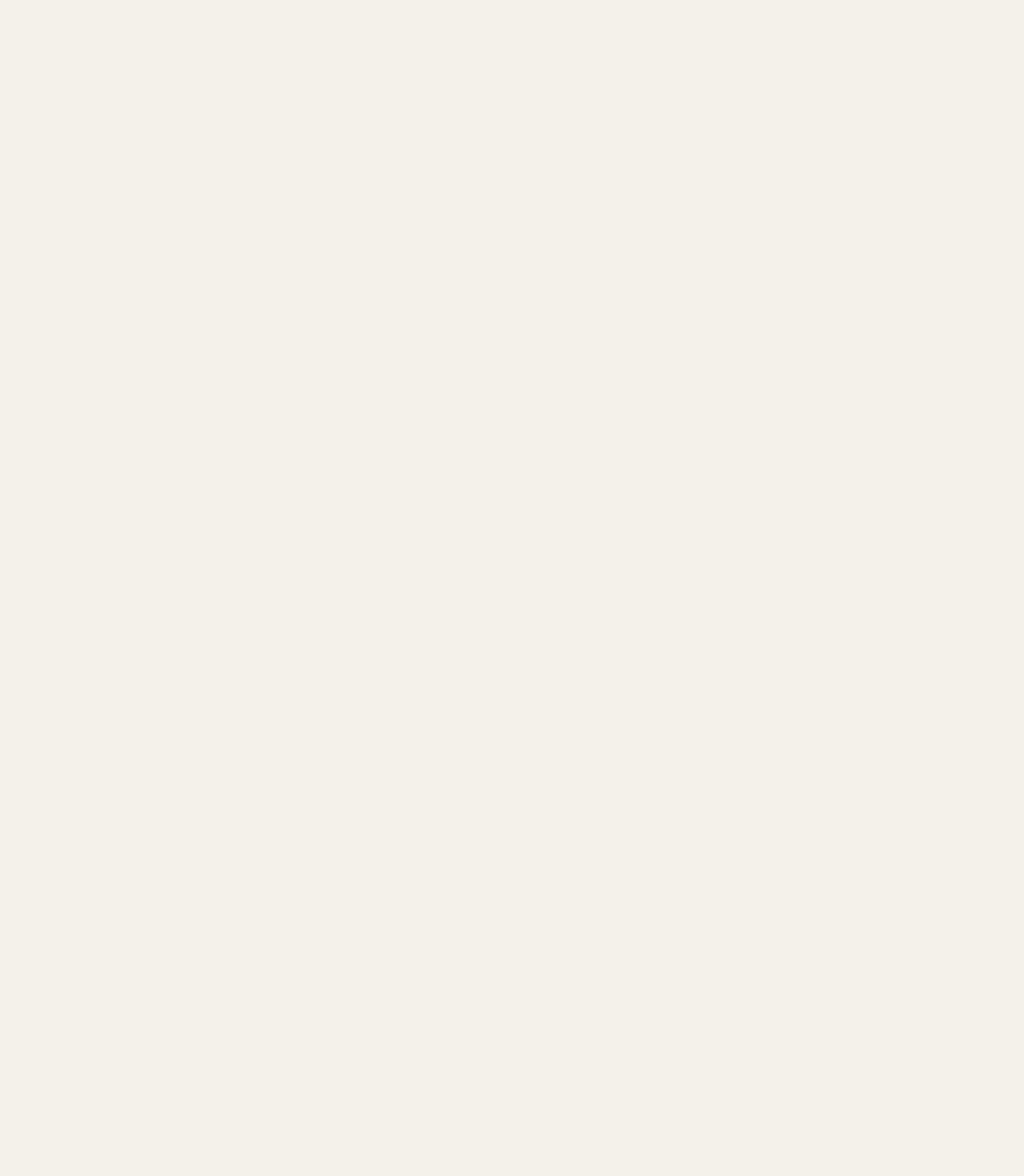
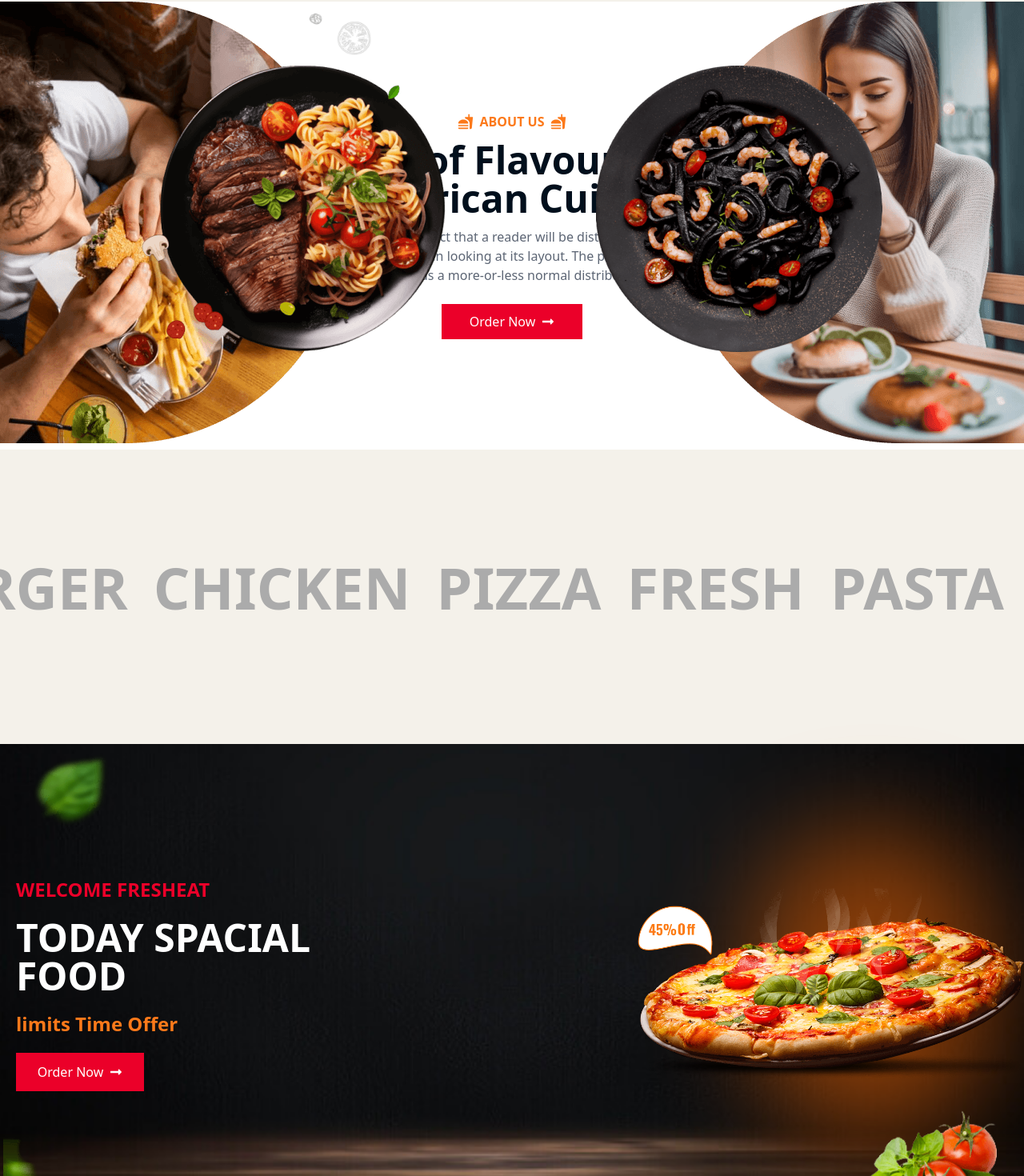
Before and after one commit to oxshaghp/FreshHeat, a React (Vite) app: page /about in a window 1280 px wide. Shown: the part 1050-2520 px from the top of the page at 80% size. Before the commit the page ends 996 px from the top, so only its background shows below. Built offline with nearby package versions, Linux system fonts and the light colour scheme.

Commit message:
About , scrool ,

```diff
--- a/src/component/pages/About/AboutPage.jsx
+++ b/src/component/pages/About/AboutPage.jsx
@@ -1,11 +1,17 @@
 import React from "react";
 import Hero from "./Hero/Hero";
 import CurdsFood from "./Curds Food/CurdsFood";
+import American from "./American/American";
+import Text from "./Text Marquee Animation/Text";
+import TodaySpicial from "./TodaySpicial/TodaySpicial";
 function AboutPage() {
   return (
     <div>
       <Hero title={"about us"} left={"Home"} right={"About Us"} />
       <CurdsFood />
+      <American />
+      <Text />
+      <TodaySpicial />
     </div>
   );
 }
--- /dev/null
+++ b/src/component/pages/About/American/American.jsx
@@ -0,0 +1,92 @@
+import React from "react";
+import { MdFastfood } from "react-icons/md";
+import Buttone from "/src/component/Button";
+
+function American() {
+  return (
+    <div className="w-full relative bg-[var(--white)] h-[560px] mb-34">
+      {/* Content Centre */}
+      <div className="absolute flex justify-center items-center text-center flex-col left-1/2 top-1/2 -translate-x-1/2 -translate-y-1/2 px-4">
+        {/* Header Icons and Title */}
+        <div className="flex justify-center items-center gap-2">
+          <MdFastfood className="size-4 sm:size-5 text-[var(--orange)]" />
+          <b className="text-sm sm:text-base text-[var(--orange)] uppercase">
+            About Us
+          </b>
+          <MdFastfood className="size-4 sm:size-5 text-[var(--orange)]" />
+        </div>
+
+        {/* Heading */}
+        <div className="mt-3 mb-3 px-2">
+          <h1 className="max-w-xs sm:max-w-md md:max-w-3xl font-bold text-[var(--title)] text-center text-2xl sm:text-3xl md:text-5xl">
+            Variety of Flavours From American Cuisine
+          </h1>
+        </div>
+
+        {/* Paragraph */}
+        <div className="max-w-xs sm:max-w-md md:max-w-xl font-medium text-[var(--text)] text-center text-[11px] sm:text-sm md:text-base">
+          It is a long established fact that a reader will be distracted by the
+          readable content of a page when looking at its layout. The point of
+          using Lorem Ipsum is that it has a more-or-less normal distribution of
+          letters.
+        </div>
+
+        {/* Button */}
+        <div className="flex justify-center items-center mt-6">
+          <Buttone
+            text={"Order Now"}
+            w={"w-36 sm:w-40 md:w-44"}
+            h={"h-10 sm:h-11"}
+          />
+        </div>
+      </div>
+
+      {/* Icone-bg */}
+      <div className="absolute left-1/4 top-10 animate-bounce hidden xl:block">
+        <img
+          src="/public/Home/aboutSection/aboutShape1_2.png"
+          alt="Icone"
+          className="size-36 object-cover"
+        />
+      </div>
+      <div className="absolute left-0 hidden xl:block">
+        <img
+          src="/public/Home/aboutSection/aboutShape1_1.png"
+          alt="Icone"
+          className="object-cover"
+        />
+      </div>
+      <div className="absolute right-0 hidden xl:block">
+        <img
+          src="/public/Home/aboutSection/aboutShape1_4.png"
+          alt="Icone"
+          className="object-cover"
+        />
+      </div>
+
+      {/* Dishes with slow spin  */}
+      <div
+        className="absolute left-44 top-20 hidden xl:block"
+        style={{ animation: "spin 13s linear infinite" }}
+      >
+        <img
+          src="/public/Home/aboutSection/aboutShape1_3.png"
+          alt="Icone"
+          className="object-cover"
+        />
+      </div>
+      <div
+        className="absolute right-44 top-20 hidden xl:block"
+        style={{ animation: "spin 13s linear infinite" }}
+      >
+        <img
+          src="/public/Home/aboutSection/aboutShape1_6.png"
+          alt="Icone"
+          className="object-cover"
+        />
+      </div>
+    </div>
+  );
+}
+
+export default American;
--- a/src/component/pages/About/Curds Food/CurdsFood.jsx
+++ b/src/component/pages/About/Curds Food/CurdsFood.jsx
@@ -16,7 +16,7 @@ function CurdsFood() {
   }, []);
 
   return (
-    <div className="relative flex justify-center items-center gap-8 flex-col lg:flex-row bg-[var(--bg2)] pt-12 pb-20 p-5">
+    <div className="relative flex justify-center items-center gap-8 flex-col lg:flex-row bg-[var(--bg2)] pt-12 pb-34 p-5">
       {/* Box 1 */}
       <div
         className="relative object-cover w-auto h-auto flex justify-center items-center gap-3"
--- /dev/null
+++ b/src/component/pages/About/Text Marquee Animation/Text.jsx
@@ -0,0 +1,52 @@
+import React, { useEffect, useRef } from "react";
+import gsap from "gsap";
+
+function Text() {
+  const containerRef = useRef(null);
+  const textRef = useRef(null);
+
+  useEffect(() => {
+    const width = textRef.current.offsetWidth;
+
+    gsap.to(textRef.current, {
+      x: `-${width / 2}px`,
+      duration: 15,
+      ease: "linear",
+      repeat: -1,
+    });
+  }, []);
+
+  const words = [
+    "GRILLED",
+    "CHICKEN",
+    "BURGER",
+    "CHICKEN",
+    "PIZZA",
+    "FRESH",
+    "PASTA",
+  ];
+
+  return (
+    <div
+      className="overflow-hidden whitespace-nowrap w-full h-auto mb-24 bg-[var(--bg2)]"
+      ref={containerRef}
+    >
+      <div className="inline-block" ref={textRef}>
+        {[...Array(2)].map((_, i) => (
+          <span key={i} className="mx-4">
+            {words.map((word, index) => (
+              <span
+                key={index}
+                className="text-4xl sm:text-6xl md:text-7xl font-bold text-[var(--text2)] mx-4 inline-block transition-all duration-300 hover:text-[var(--red)] hover:border-b-[3px] hover:border-[var(--red)]"
+              >
+                {word}
+              </span>
+            ))}
+          </span>
+        ))}
+      </div>
+    </div>
+  );
+}
+
+export default Text;
--- /dev/null
+++ b/src/component/pages/About/TodaySpicial/TodaySpicial.jsx
@@ -0,0 +1,97 @@
+import React, { useEffect, useRef } from "react";
+import gsap from "gsap";
+import Button from "/src/component/Button";
+
+function TodaySpicial() {
+  const pizzaRef = useRef(null);
+  const shape1Ref = useRef(null);
+  const shape2Ref = useRef(null);
+  const shape3Ref = useRef(null);
+
+  useEffect(() => {
+    gsap.to(pizzaRef.current, {
+      x: 20,
+      duration: 2,
+      yoyo: true,
+      repeat: -1,
+      ease: "sine.inOut",
+    });
+
+    gsap.to(shape1Ref.current, {
+      x: 20,
+      duration: 2,
+      yoyo: true,
+      repeat: -1,
+      ease: "sine.inOut",
+    });
+
+    gsap.to(shape2Ref.current, {
+      y: 15,
+      duration: 2,
+      yoyo: true,
+      repeat: -1,
+      ease: "sine.inOut",
+    });
+
+    gsap.to(shape3Ref.current, {
+      y: 15,
+      duration: 2,
+      yoyo: true,
+      repeat: -1,
+      ease: "sine.inOut",
+    });
+  }, []);
+
+  return (
+    <div
+      className="mt-40 relative mb-40 w-full h-[600px] bg-bottom bg-cover flex justify-center items-center bg-no-repeat"
+      style={{
+        backgroundImage: `url('/About/offers/offerBG2_2.jpg')`,
+      }}
+    >
+      <div className="flex flex-col xl:flex-row justify-around items-center gap-10 xl:gap-96 px-5 py-10">
+        {/* Left Content */}
+        <div className="flex justify-center items-start gap-5 flex-col z-10 text-center xl:text-left">
+          <b className="text-[var(--red)] text-2xl font-bold">
+            WELCOME FRESHEAT
+          </b>
+          <p className="text-[var(--white)] text-2xl xl:text-5xl font-bold">
+            TODAY SPACIAL FOOD
+          </p>
+          <b className="text-[var(--orange)] text-2xl font-bold">
+            limits Time Offer
+          </b>
+          <Button text={"Order Now"} />
+        </div>
+        {/* Right Content (Pizza Image) */}
+        <div className="relative z-10">
+          <img
+            ref={pizzaRef}
+            src="/public/About/offers/ctaThumb1_1.png"
+            alt="Pizza"
+            className="w-2xl"
+          />
+        </div>
+      </div>
+
+      {/* Custom Shadow Behind Image */}
+      <div className="absolute right-10 top-1/2 -translate-y-1/2 rounded-full w-[300px] h-96 bg-orange-500 blur-3xl opacity-50 z-0 hidden xl:block"></div>
+
+      {/* Floating Images */}
+      <div ref={shape1Ref} className="absolute left-5 top-3 hidden xl:block">
+        <img src="/public/Mobile/ctaShape3_1.png" alt="Img" />
+      </div>
+      <div ref={shape2Ref} className="absolute left-1 bottom-3 hidden xl:block">
+        <img src="/public/Mobile/ctaShape3_2.png" alt="Img" />
+      </div>
+      <div
+        ref={shape3Ref}
+        className="absolute right-1 bottom-3 hidden xl:block"
+      >
+        <img src="/public/About/offers/ctaShape1_3.png" alt="Img" />
+      </div>
+    </div>
+  );
+}
+
+export default TodaySpicial;
--- a/src/index.css
+++ b/src/index.css
@@ -32,3 +32,24 @@
 body {
   background-color: var(--bg2);
 }
+
+/* Scrolll  */
+::-webkit-scrollbar {
+  width: 10px;
+}
+
+::-webkit-scrollbar-track {
+  background: var(--bg2);
+  border-radius: 10px;
+}
+
+::-webkit-scrollbar-thumb {
+  background: var(--orange);
+  border-radius: 10px;
+  border: 2px solid transparent;
+  background-clip: content-box;
+}
+
+::-webkit-scrollbar-thumb:hover {
+  background: var(--orange);
+}
```
Also changed, not shown: public/About/offers/ctaShape1_3.png (added), public/About/offers/ctaThumb1_1.png (added).
